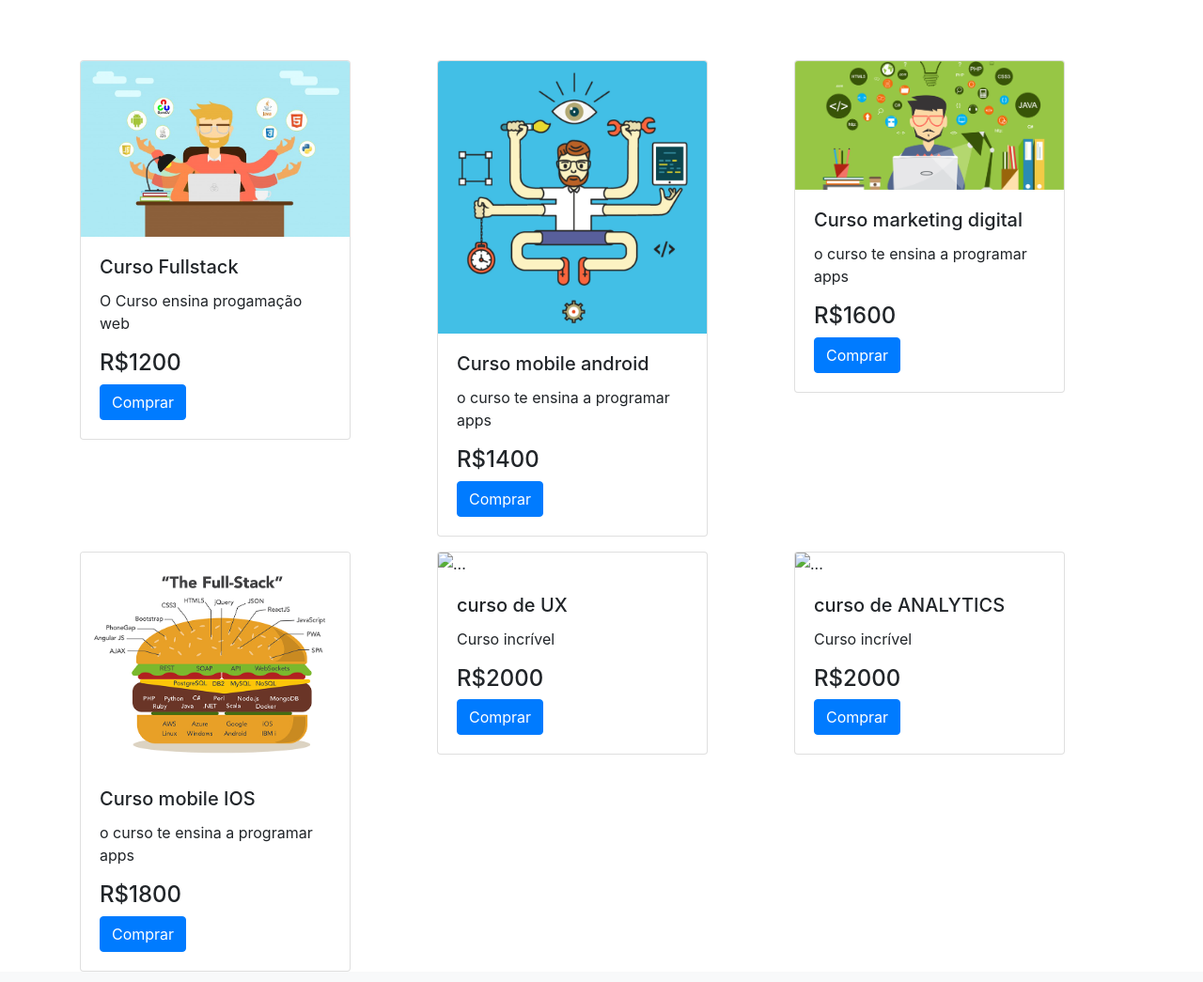
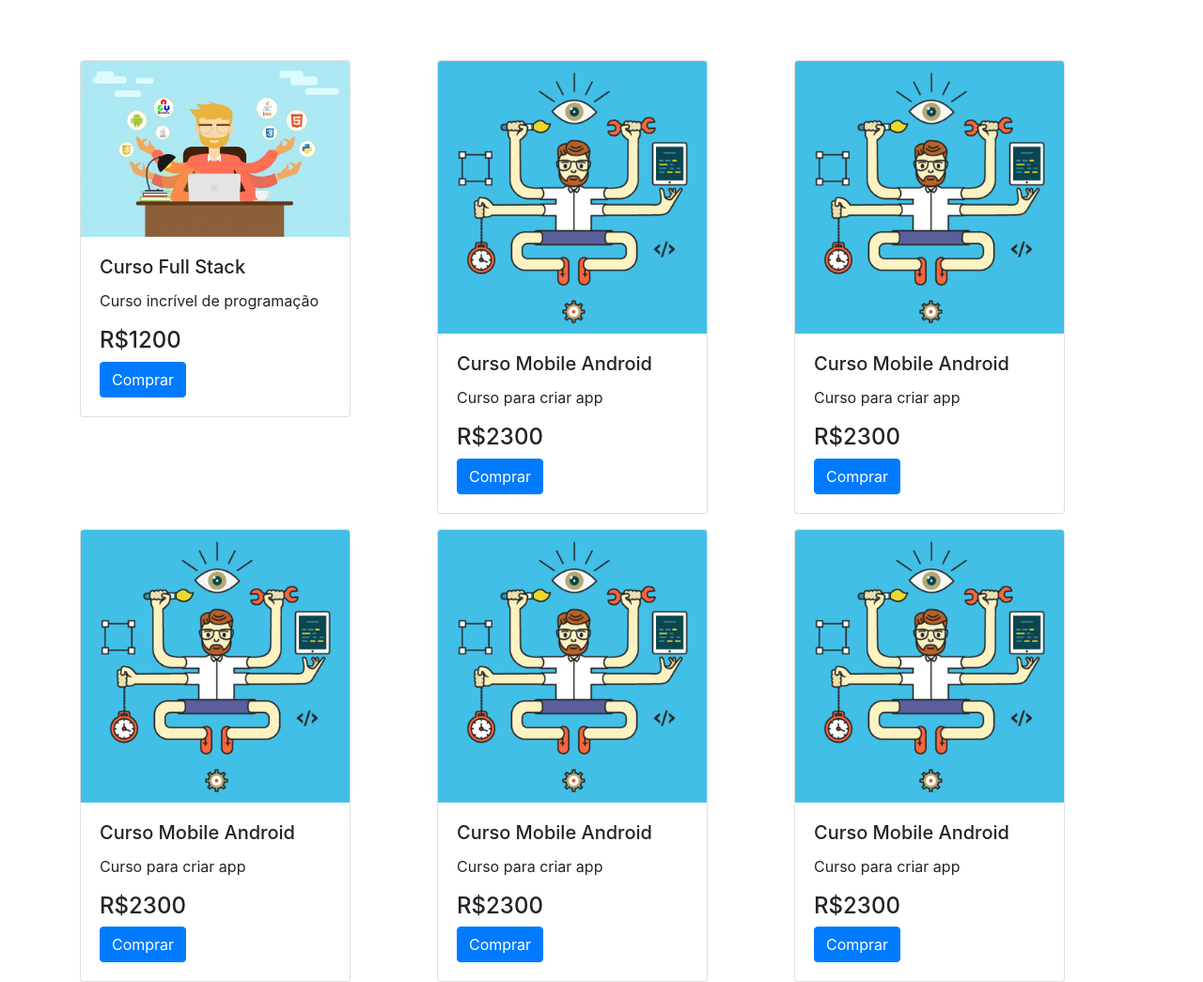
Before and after one commit to evertoncabral/ProjetoLojaVirtualPHP, a PHP site: page /index.php in a window 1280 px wide. Shown: the part 96-1141 px from the top of the page at 94% size. Run offline with PHP 8.4, Linux system fonts and the light colour scheme; data that the repository does not hold is empty.

Commit message:
Aula de PHP - Arquivos - json

```diff
--- /dev/null
+++ b/Produtos.json
@@ -0,0 +1 @@
+{"Produtos":[{"id":"produto1","nome":"Curso Full Stack","descricao":"Curso incr\u00edvel de programa\u00e7\u00e3o","preco":1200,"img":".\/imagem\/imagem01.jpg"},{"id":"produto2","nome":"Curso Mobile Android","descricao":"Curso para criar app","preco":2300,"img":"imagem\/imagem02.png"},{"id":"produto3","nome":"Curso Mobile Android","descricao":"Curso para criar app","preco":2300,"img":"imagem\/imagem02.png"},{"id":"produto4","nome":"Curso Mobile Android","descricao":"Curso para criar app","preco":2300,"img":"imagem\/imagem02.png"},{"id":"produto5","nome":"Curso Mobile Android","descricao":"Curso para criar app","preco":2300,"img":"imagem\/imagem02.png"},{"id":"produto6","nome":"Curso Mobile Android","descricao":"Curso para criar app","preco":2300,"img":"imagem\/imagem02.png"}]}
--- a/funcoes.php
+++ b/funcoes.php
@@ -5,11 +5,18 @@ function logarUsuario($nome, $nivelDeAcesso){
     return $usuario;
 }
 
-function addProduto($nome,$descricao,$preco,$imagem,$produtos){
-    $novoProduto = ["nome"=>$nome, "descricao"=>$descricao, "preco"=>$preco,"imagem"=>$imagem];
-    $chave = count($produtos)+1;
-    $produtos["produto$chave"]=$novoProduto;
-    return $produtos;
+function addProduto($nome,$descricao,$preco,$imagem){
+    $jsonProdutos = file_get_contents("Produtos.json");
+    $produtos = json_decode($jsonProdutos,true);
+    //$produtos=$produtos["Produtos"];
+
+    $chave = count($produtos["Produtos"])+1;
+    $novoProduto = ["id"=>"produto$chave","nome"=>$nome, "descricao"=>$descricao, "preco"=>$preco,"img"=>$imagem];
+    $produtos["Produtos"][]=$novoProduto;
+    $jsonProdutos =json_encode($produtos);
+
+    file_put_contents("Produtos.json",$jsonProdutos);
+    return true;
 }
 
 function validarNome($nome){
--- a/head.php
+++ b/head.php
@@ -2,14 +2,11 @@
 include"funcoes.php";
 //$usuario ="";
 $usuario = logarUsuario("Everton Cabral", 1);
-$produtos = [
-    "produto1" =>["nome"=>"Curso Fullstack","descricao"=>"O Curso ensina progamação web","preco"=>1200,"img"=>"./imagem/imagem01.jpg"],
-    "produto2"=>["nome"=>"Curso mobile android","descricao"=>"o curso te ensina a programar apps","preco"=>1400,"img"=>"imagem/imagem02.png"],
-    "produto3"=>["nome"=>"Curso marketing digital","descricao"=>"o curso te ensina a programar apps","preco"=>1600,"img"=>"imagem/imagem03.png"],
-    "produto4"=>["nome"=>"Curso mobile IOS ","descricao"=>"o curso te ensina a programar apps","preco"=>1800,"img"=>"imagem/imagem04.jpg"],
-];
-$produtos= addProduto("curso de UX","Curso incrível",2000,"./imagem/produto02.png",$produtos);
-$produtos= addProduto("curso de ANALYTICS","Curso incrível",2000,"./imagem/produto02.png",$produtos);
+
+$jsonProdutos = file_get_contents("Produtos.json");
+$produtos = json_decode($jsonProdutos,true);
+$produtos=$produtos["Produtos"];
+addProduto("Curso Mobile Android","Curso para criar app",2300,"imagem/imagem02.png");
 $categorias = ["Cursos","Tutoriais","Artigos","Forum","Codigos"];
 ?>
 
--- a/index.php
+++ b/index.php
@@ -1,28 +1,22 @@
-
-
-
-
 <!DOCTYPE html>
 <html lang="en">
 <?php include"head.php";?>
 <body>
-
 <?php include"header.php";?>
-
-
 <main class="container mt-5">
 <section class="row">
-<?php  foreach($produtos as $chave =>$produto): ?>
+<?php  foreach($produtos as $chave =>$produto):
+  ?>
 
     <!--  coluna para segurar CARD from bootstrap-->
     <div class="col-md-4 mt-3">
         <div class="card" style="width: 18rem;">
-            <img src="<?php echo $produto["img"] ?>" class="card-img-top" alt="...">
+            <img src="<?php echo $produto["img"]; ?>" class="card-img-top" alt="...">
             <div class="card-body">
                 <h5 class="card-title"><?php echo $produto["nome"];?></h5>
                 <p class="card-text"><?php echo $produto ["descricao"];?></p>
                 <h4 class="text-sucess">R$<?php echo $produto["preco"]; ?></h4>
-                        <button type="button" class="btn btn-primary" data-toggle="modal" data-target="#<?php echo $chave; ?>">
+                        <button type="button" class="btn btn-primary" data-toggle="modal" data-target="#<?php echo $produto["id"]; ?>">
                         Comprar
                         </button>
             </div>
@@ -38,7 +32,7 @@
 <!-- Modal -->
 <?php foreach($produtos as $chave => $produto): ?>
 
-<div class="modal fade" id="<?php echo $chave; ?>" tabindex="-1" role="dialog" aria-labelledby="exampleModalLabel" aria-hidden="true">
+<div class="modal fade" id="<?php echo $produto["id"]; ?>" tabindex="-1" role="dialog" aria-labelledby="exampleModalLabel" aria-hidden="true">
   <div class="modal-dialog" role="document">
     <div class="modal-content">
       <div class="modal-header">
--- /dev/null
+++ b/teste_arquivos/texto.txt
@@ -0,0 +1 @@
+Teste rápido da aula em 1...2....3....!!
```
Also changed, not shown: teste_arquivos/index.php (added, +9 -0 lines).
